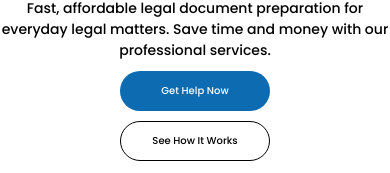
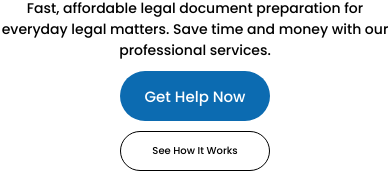
Before and after one commit to GaganRaj05/LegalEasier, a React (Vite) app in the folder frontend/: page / in a window 390 px wide. Shown: the part 303-476 px from the top of the page. Built offline with nearby package versions, Linux system fonts and the light colour scheme; no server answers.

Commit message:
Made button responsive

```diff
--- a/frontend/src/components/ui/Buttons.css
+++ b/frontend/src/components/ui/Buttons.css
@@ -43,13 +43,11 @@
 }
 
 @media (max-width:1203px) {
-    .primary-btn {
-        margin-left: 50px;
-        height: 40px;
-        width: 120px;
-        font-size: 10px;
-    }
-    .nl {
+
+    .hr {
+        width: 200px;
+        height: 50px;
+        font-size: 15px;
     }
 }
 @media (max-width:1192px) {
@@ -59,10 +57,9 @@
 
 
 }
-@media (max-width:900px) {
-    .primary-btn {
-        padding: 0;
-        margin-right: 50px;
+@media (max-width:1000px) {
+    .hr {
+        margin-top: 50px;
     }
 }
 @media(max-width:750px) {
```
Also changed, not shown: 1 other file (tests, documents, lock files or other folders).
